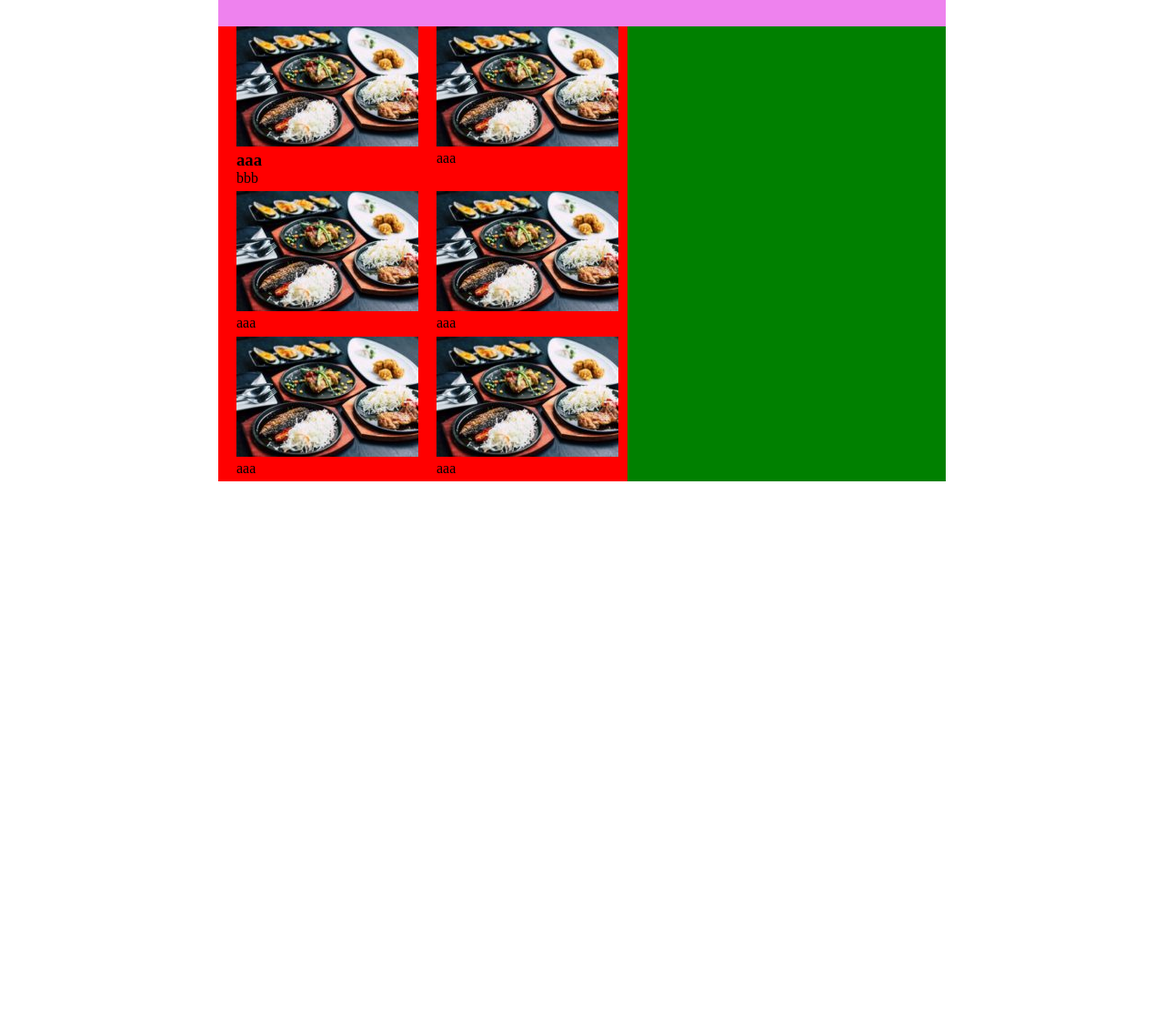
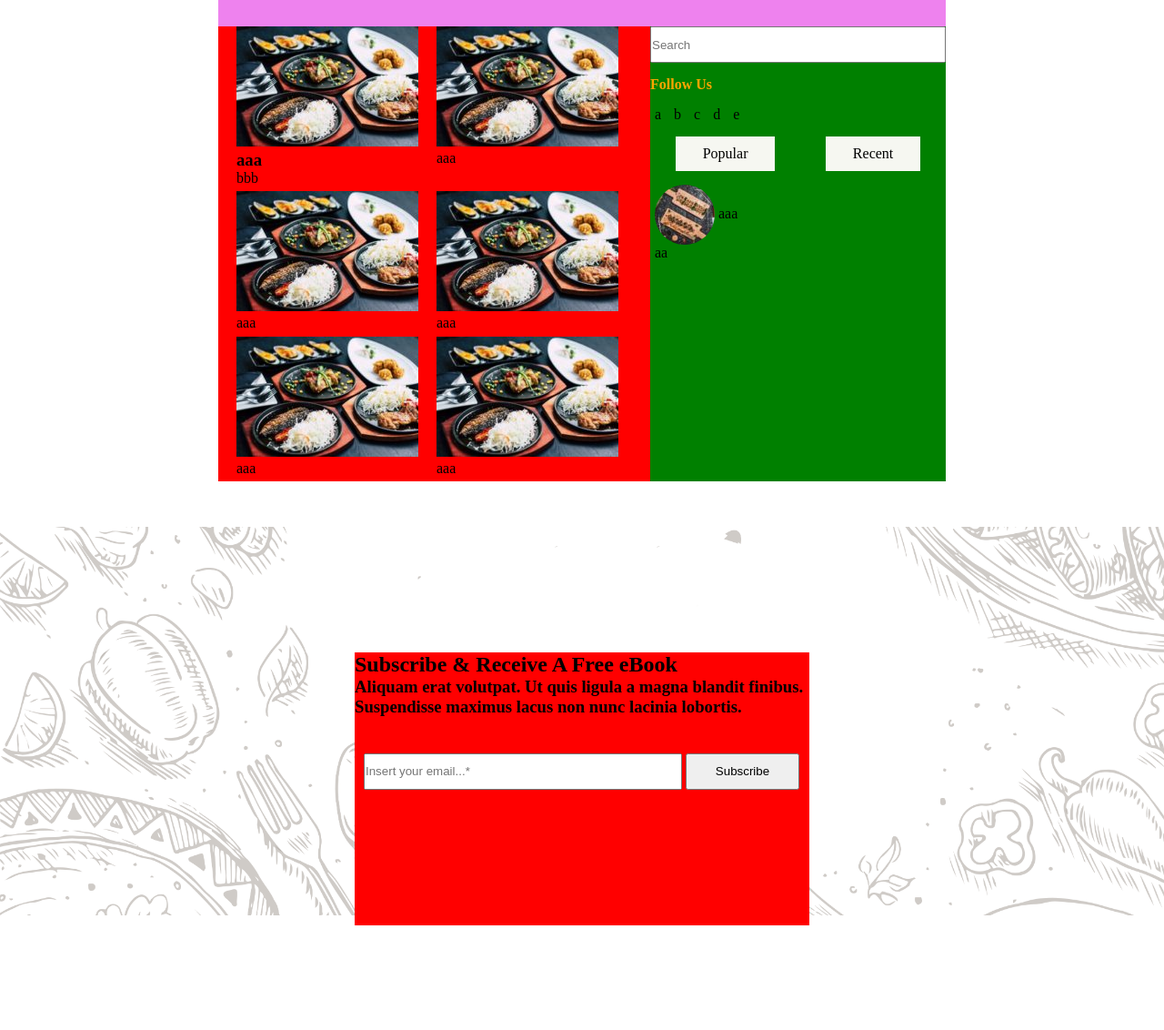
Before and after one commit to sartori-marco/proj-html-vuejs, a plain HTML site: page index.html in a window 1280 px wide. Shown: the part 3438-4570 px from the top of the page at 91% size. Drawn offline with nearby package versions, Linux system fonts and the light colour scheme.

Commit message:
subscribe

```diff
--- a/css/style.css
+++ b/css/style.css
@@ -350,7 +350,7 @@
 .social_left{
   background-color: red;
   height: 500px;
-  width: calc(100% / 2 + 50px);
+  width: calc(100% / 2 + 75px);
   display: flex;
   flex-wrap: wrap;
 }
@@ -361,13 +361,88 @@
 
 .social_right{
   background-color: green;
-  width: calc(100% / 2 - 50px);
+  width: calc(100% / 2 - 75px);
   height: 500px;
+
+}
+
+.social_right input{
+  height: 8%;
+  width: 100%;
+}
+
+.follow{
+  padding-top: 15px;
+  color: orange;
+  font-weight: bold;
+}
+
+.social_right ul li{
+  display: inline-block;
+  padding: 15px 5px;
+}
+
+.reviews{
   display: flex;
-  justify-content: flex-end;
+  justify-content: space-around;
+}
+
+.reviews_popular{
+  padding: 10px 30px;
+  background-color: #f6f7f1;
 }
 
 
+.reviews_recent{
+  padding: 10px 30px;
+  background-color: #f6f7f1;
+}
+
+
+
+.legend ul li img{
+  border-radius: 50%;
+  vertical-align: middle;
+}
+
+/********************* DA FINIRE */
+
+
+.subscribe{
+  width: 100%;
+  height: 550px;
+  margin: 0 auto;
+  margin-top: 50px;
+  background-image: url('../img/subscribe-sec-bg.png');
+  background-repeat: no-repeat;
+  background-size: 105%;
+  position: relative;
+}
+
+.subscribe_text{
+  width: 500px;
+  height: 300px;
+  background-color: red;
+  position: absolute;
+  top: 25%;
+  transform: translateY(-25%);
+  left: 50%;
+  transform: translateX(-50%);
+}
+
+
+.subscribe_text input{
+  margin-top: 40px;
+  height: 40px;
+  width: 70%;
+  margin-left: 10px;
+}
+
+.subscribe_text button{
+  margin-top: 40px;
+  height: 40px;
+  width: 25%;
+}
 
 
 
--- a/index.html
+++ b/index.html
@@ -298,17 +298,71 @@
 
                 </div>
                 <div class="social_right">
+                  <input type="text" name="" placeholder="Search">
+                  <div class="follow">
+                    Follow Us
+                  </div>
+                  <ul>
+                    <li>a</li>
+                    <li>b</li>
+                    <li>c</li>
+                    <li>d</li>
+                    <li>e</li>
+                  </ul>
+                  <div class="reviews">
+                    <div class="reviews_popular">
+                      Popular
+
+                    </div>
+                    <div class="reviews_recent">
+                      Recent
+                    </div>
+
+                  </div>
+                  <!-- / REVIEWS -->
+                  <div class="legend">
+                    <ul>
+                      <li> <img src="img/single-post-img3-66x66.jpg" alt="">
+                        aaa
+                        <br>
+                        aa
+                      </li>
+                      <li></li>
+                      <li></li>
+                    </ul>
+                    </div>
+                    <!-- / LEGEND -->
+                  </div>
+                </div>
+                <!-- / SOCIAL RIGHT -->
+              </div>
+            </div>
+            <!-- / CONTAINER SMALL -->
+            <div class="container">
+              <div class="subscribe">
+                <div class="subscribe_text">
+                  <h2>
+                    Subscribe & Receive A Free eBook
+                  </h2>
+                  <h3>
+                    Aliquam erat volutpat. Ut quis ligula a magna blandit finibus. Suspendisse maximus lacus non nunc lacinia lobortis.
+                  </h3>
+                  <input type="text" name="" placeholder="Insert your email...*">
+                  <button type="button" name="button">
+                    Subscribe
+                  </button>
 
                 </div>
               </div>
+
+            </div>
+            <!-- / CONTAINER -->
 
 
 
 
 
 
-            </div>
-            <!-- / CONTAINER SMALL -->
 
 
         </main>
```
